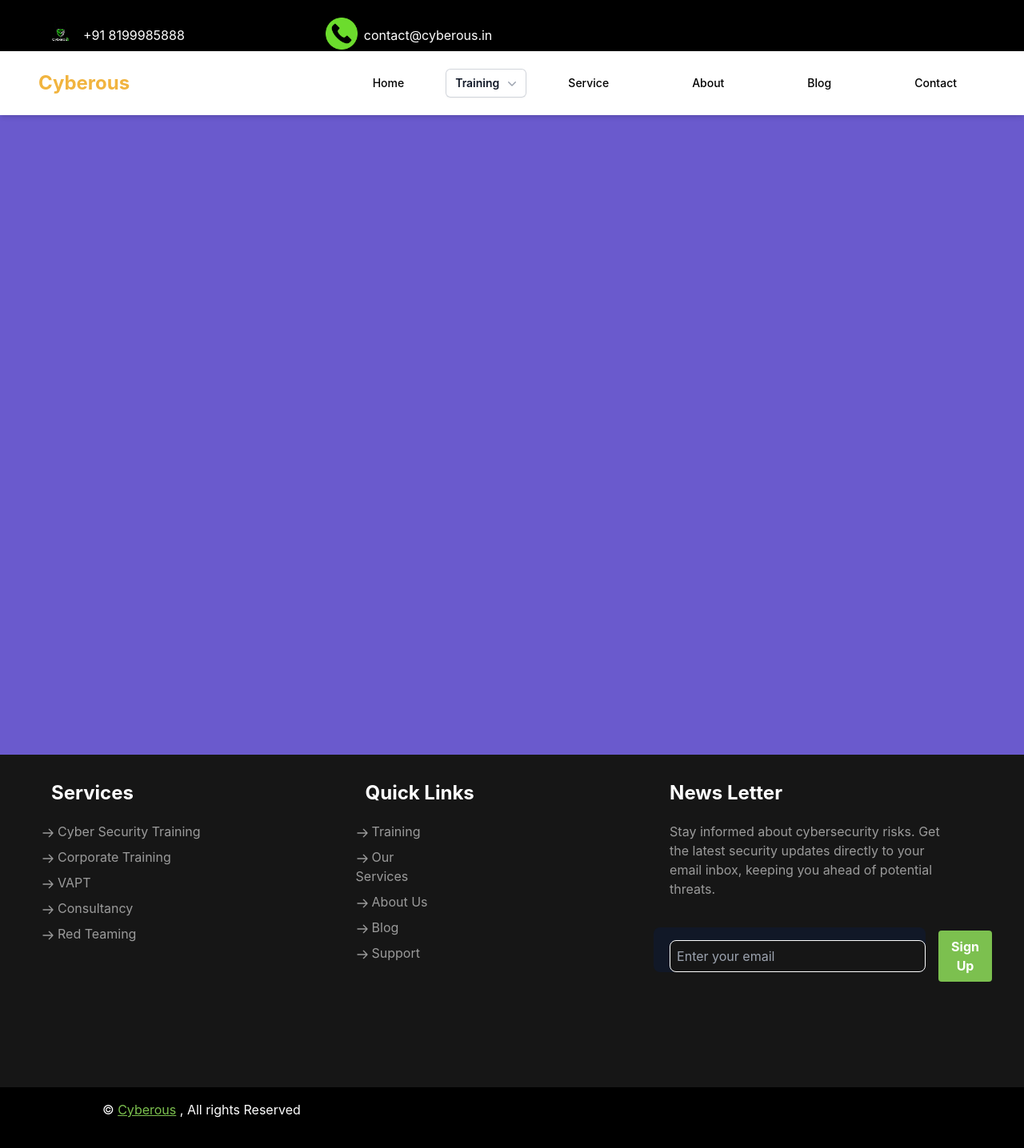
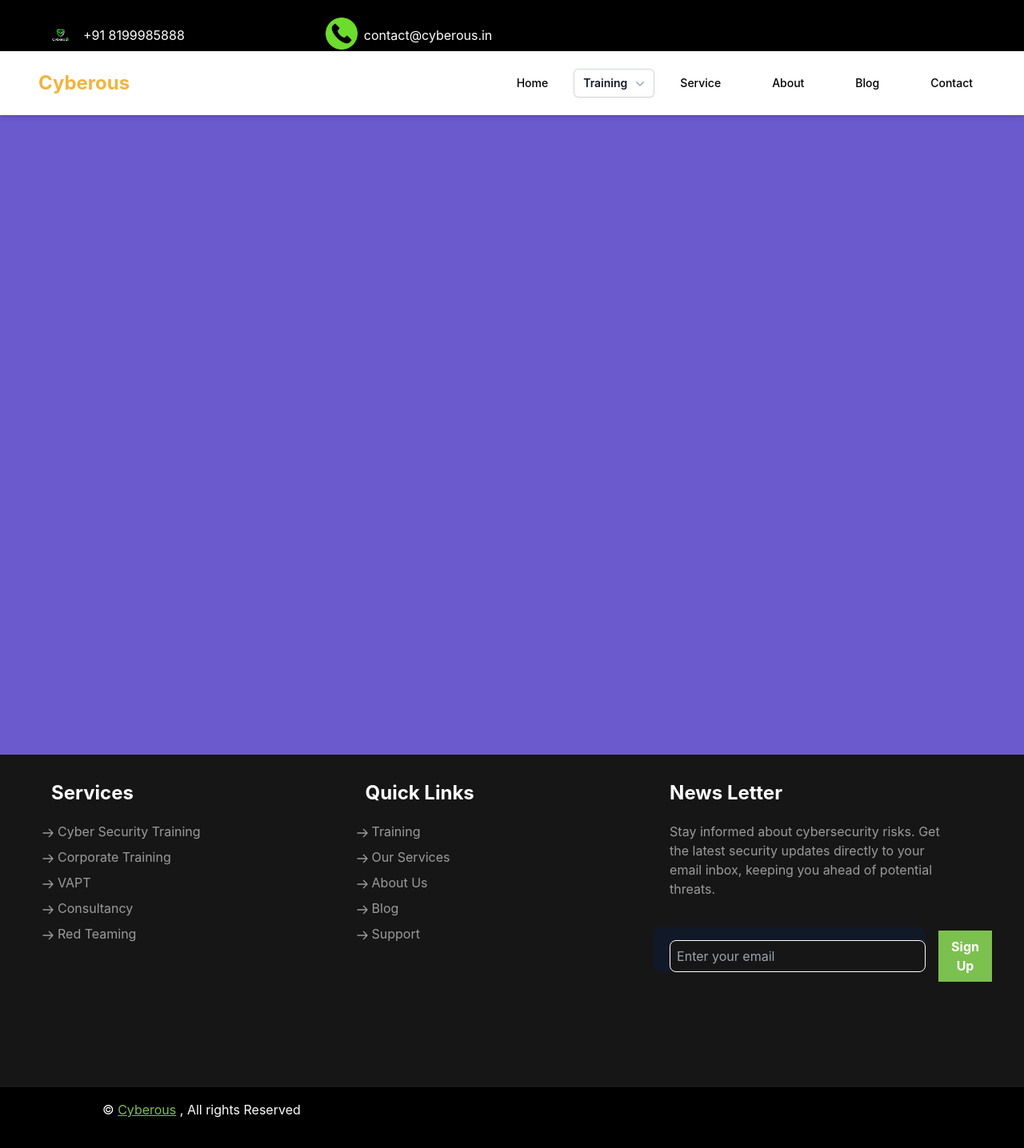
Before and after one commit to sankalp-codes244/cyberousWebsite, a React (Vite) app: page / in a window 1280 px wide. Shown: the top 1436 px of the page at 80% size. Built offline with nearby package versions, Linux system fonts and the light colour scheme.

Commit message:
Made changes in the nav bar

```diff
--- a/src/components/Footer.jsx
+++ b/src/components/Footer.jsx
@@ -55,7 +55,7 @@ const Footer = () => {
               </li>
             </Link>
             <Link to='about'>
-              <li className="w-full md:w-24 text-custom-fontColor-Dark ml-5 mb-2 hover:scale-110 transition duration-300 hover:text-custom-buttonColor-Green">
+              <li className=" w-28 md:w-40 text-custom-fontColor-Dark ml-5 mb-2 hover:scale-110 transition duration-300 hover:text-custom-buttonColor-Green">
                 <svg xmlns="http://www.w3.org/2000/svg" fill="none" viewBox="0 0 24 24" stroke="currentColor" className="w-4 h-4 mr-1 inline-block transform rotate-90">
                   <path strokeLinecap="round" strokeLinejoin="round" strokeWidth="2" d="M5 10l7-7m0 0l7 7m-7-7v18" />
                 </svg>
@@ -106,7 +106,7 @@ const Footer = () => {
                   placeholder="Enter your email"
                 />
               </div>
-              <button className="mt-4 ml-4 bg-custom-buttonColor-Green hover:bg-custom-buttonColor-GreenDark text-white font-bold py-2 px-4 rounded">
+              <button className="mt-4 ml-4 bg-custom-buttonColor-Green hover:bg-custom-buttonColor-GreenDark text-white font-bold py-2 px-4 ">
                 Sign Up
               </button>
             </div>
--- a/src/components/Navbar.jsx
+++ b/src/components/Navbar.jsx
@@ -23,12 +23,12 @@ const Navbar = () => {
         </div>
 
         <div className={`${isOpen ? 'block' : 'hidden'} md:flex items-center`}>
-          <button className="mx-2 md:mx-8 hover:bg-custom-orange-hover-color focus:bg-custom-orange-hover-color text-sm font-medium rounded-lg px-5 py-2.5 text-center">Home</button>
+          <button className="md:mx-8 hover:bg-custom-orange-hover-color focus:bg-custom-orange-hover-color text-sm font-medium rounded-lg  py-2.5 text-center">Home</button>
           <DropDown />
-          <button className="mx-2 md:mx-8 hover:bg-custom-orange-hover-color focus:bg-custom-orange-hover-color text-sm font-medium rounded-lg px-5 py-2.5 text-center">Service</button>
-          <button className="mx-2 md:mx-8 hover:bg-custom-orange-hover-color focus:bg-custom-orange-hover-color text-sm font-medium rounded-lg px-5 py-2.5 text-center">About</button>
-          <button className="mx-2 md:mx-8 hover:bg-custom-orange-hover-color focus:bg-custom-orange-hover-color text-sm font-medium rounded-lg px-5 py-2.5 text-center">Blog</button>
-          <button className="mx-2 md:mx-8 hover:bg-custom-orange-hover-color focus:bg-custom-orange-hover-color text-sm font-medium rounded-lg px-5 py-2.5 text-center">Contact</button>
+          <button className="md:mx-8 hover:bg-custom-orange-hover-color focus:bg-custom-orange-hover-color text-sm font-medium rounded-lg py-2.5 text-center">Service</button>
+          <button className="md:mx-8 hover:bg-custom-orange-hover-color focus:bg-custom-orange-hover-color text-sm font-medium rounded-lg py-2 text-center">About</button>
+          <button className="md:mx-8 hover:bg-custom-orange-hover-color focus:bg-custom-orange-hover-color text-sm font-medium rounded-lg py-2.5 text-center">Blog</button>
+          <button className="md:mx-8 hover:bg-custom-orange-hover-color focus:bg-custom-orange-hover-color text-sm font-medium rounded-lg py-2.5 text-center">Contact</button>
         </div>
       </div>
     </div>
--- a/src/components/dropDown.jsx
+++ b/src/components/dropDown.jsx
@@ -1,4 +1,4 @@
-import { Fragment } from 'react'
+import { Fragment, useState } from 'react'
 import { Menu, Transition } from '@headlessui/react'
 import { ChevronDownIcon } from '@heroicons/react/20/solid'
 
@@ -7,8 +7,10 @@ function classNames(...classes) {
 }
 
 export default function DropDown() {
+  const [isOpen, setIsOpen] = useState(false);
+
   return (
-    <Menu as="div" className="relative inline-block text-left">
+    <Menu as="div" className="relative inline-block text-left" onMouseEnter={() => setIsOpen(true)} onMouseLeave={() => setIsOpen(false)}>
       <div>
         <Menu.Button className="inline-flex w-full justify-center gap-x-1.5 rounded-md bg-white px-3 py-2 text-sm font-semibold text-gray-900 shadow-sm ring-1 ring-inset ring-gray-300 hover:bg-gray-50">
           Training
@@ -17,15 +19,16 @@ export default function DropDown() {
       </div>
 
       <Transition
+        show={isOpen}
         as={Fragment}
-        enter="transition ease-out duration-100"
+        enter="transition ease-out duration-500" // Adjust the duration here (e.g., duration-500)
         enterFrom="transform opacity-0 scale-95"
         enterTo="transform opacity-100 scale-100"
-        leave="transition ease-in duration-75"
+        leave="transition ease-in duration-500" // Adjust the duration here (e.g., duration-500)
         leaveFrom="transform opacity-100 scale-100"
         leaveTo="transform opacity-0 scale-95"
       >
-        <Menu.Items className="absolute right-0 z-10 mt-2 w-56 origin-top-right divide-y divide-gray-100 rounded-md bg-white shadow-lg ring-1 ring-black ring-opacity-5 focus:outline-none">
+        <Menu.Items className="absolute right-0 z-10 mt-2 w-56 origin-top-right divide-y divide-gray-100 rounded-md bg-white shadow-lg ring-1 ring-black ring-opacity-5 focus:outline-none" onMouseEnter={() => setIsOpen(true)} onMouseLeave={() => setIsOpen(false)}>
           <div className="py-1">
             <Menu.Item>
               {({ active }) => (
@@ -96,7 +99,6 @@ export default function DropDown() {
                 </a>
               )}
             </Menu.Item>
-
           </div>
         </Menu.Items>
       </Transition>
```
